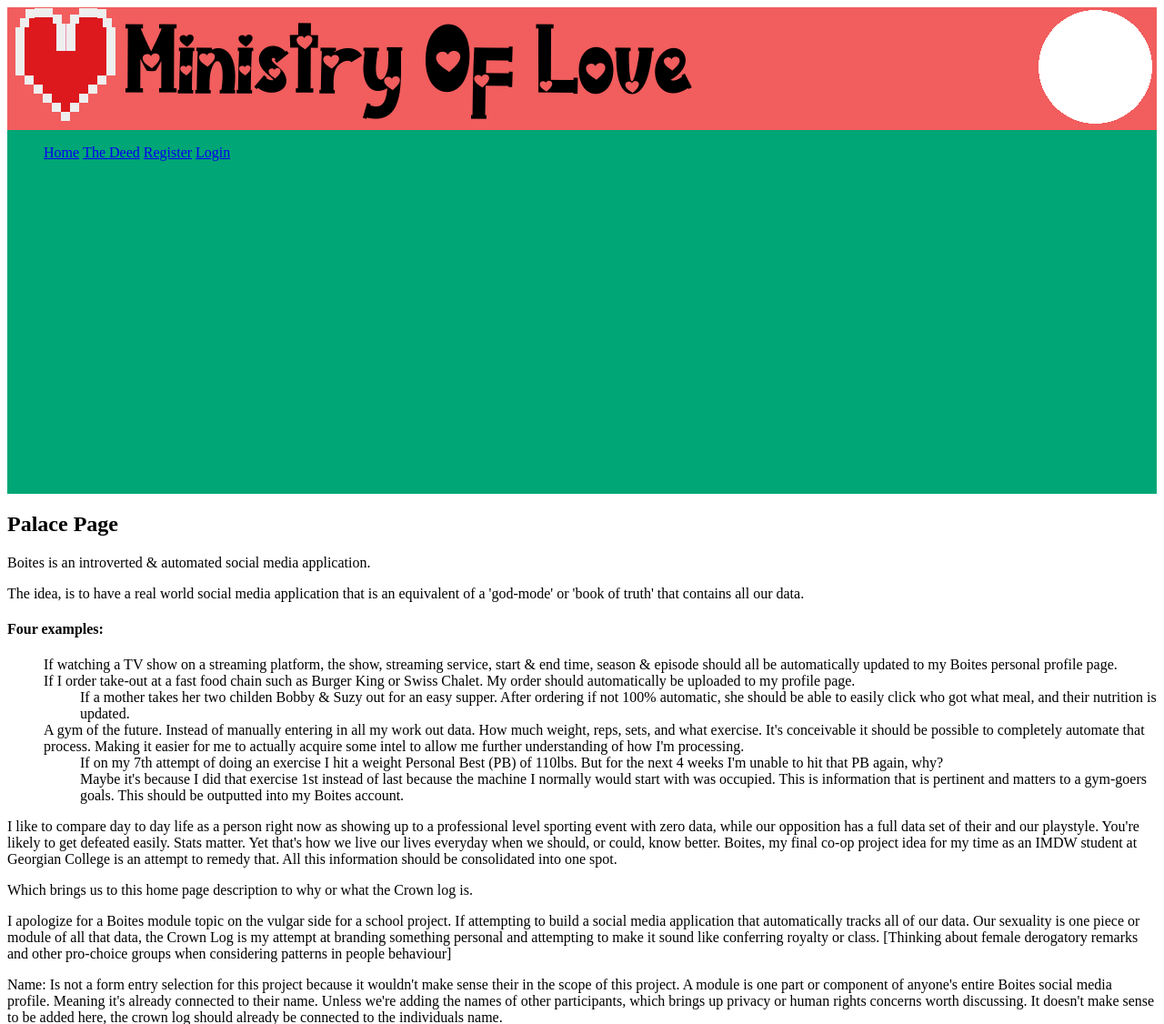
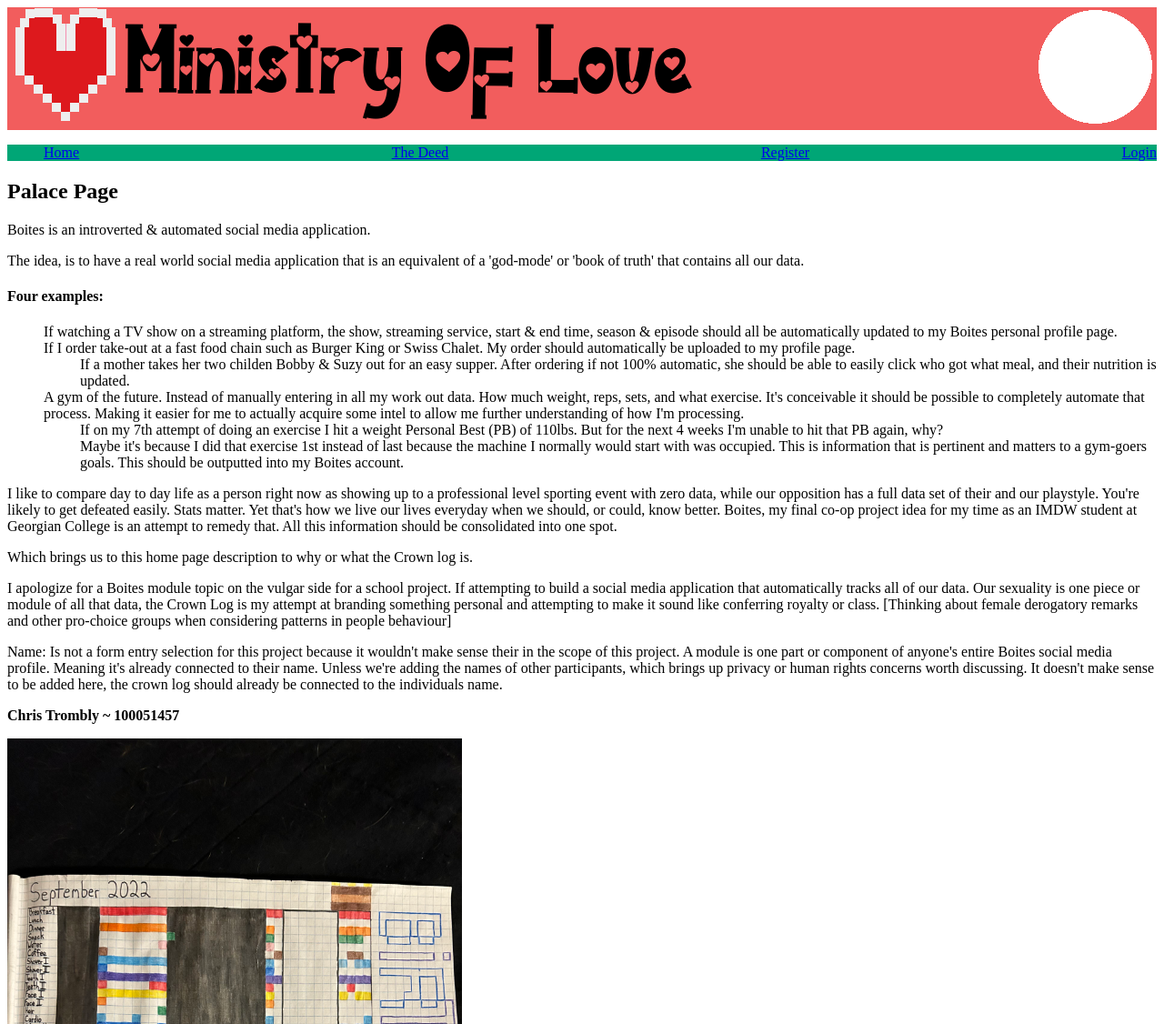
Before and after one commit to ASpeedyNiNjA/COMP1054-Assignment4, a PHP site: page /index.php in a window 1280 px wide. Shown: the top 1126 px of the page at 91% size. Run offline with PHP 8.4, Linux system fonts and the light colour scheme.

Commit message:
Nav anchored list items have space between now

```diff
--- a/shared/header.php
+++ b/shared/header.php
@@ -18,7 +18,7 @@
 		<img src="images/user-image.png" alt="A 100x100 circle user profile image placeholder" />
 	</header>
 	<nav>
-		<ul>
+		<ul id="nav">
 				<li><a href="index.php">Home</a></li>
 			<?php
 				if (session_status() == PHP_SESSION_NONE) {
--- a/styles/style.css
+++ b/styles/style.css
@@ -55,14 +55,21 @@ h1 {
 }
 
 nav {
-	display: grid;
-	grid-template-rows: 100px 100px 100px 100px;
+	/* display: grid;
+	grid-template-columns: repeat(auto, 1fr); */
 	background-color: #00A676;
 }
 
+#nav {
+	display: flex;
+	justify-content: space-between;
+}
+
 li {
-	display: inline-flex;
+	list-style-type: none;
 }
+
+
 
 footer {
 	background-color: #00A676;
```
